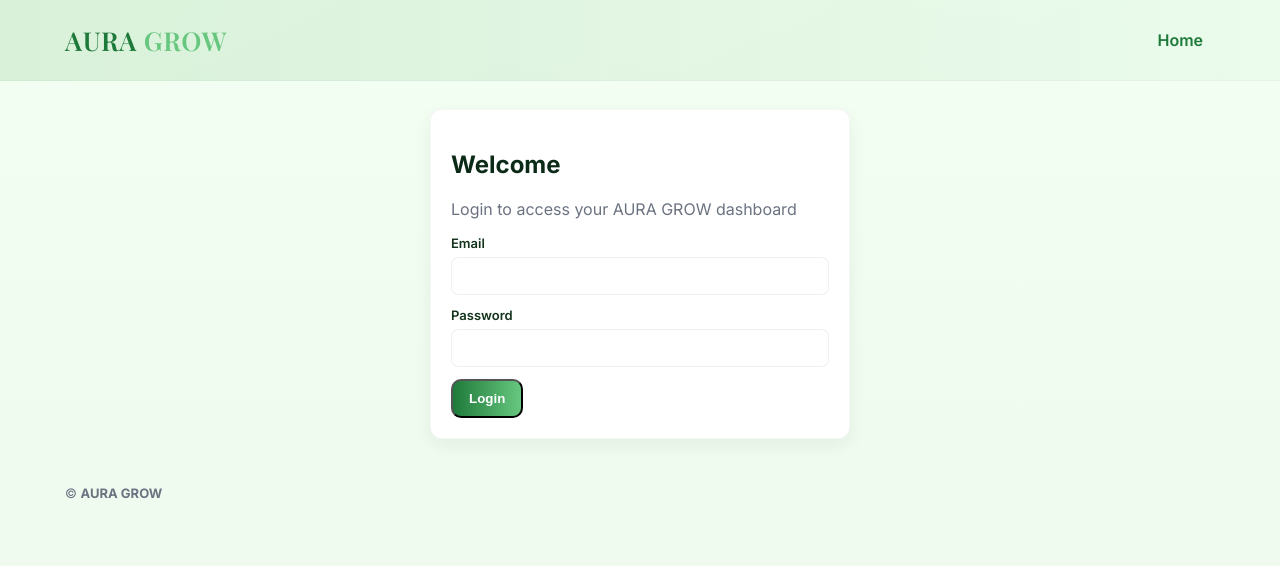
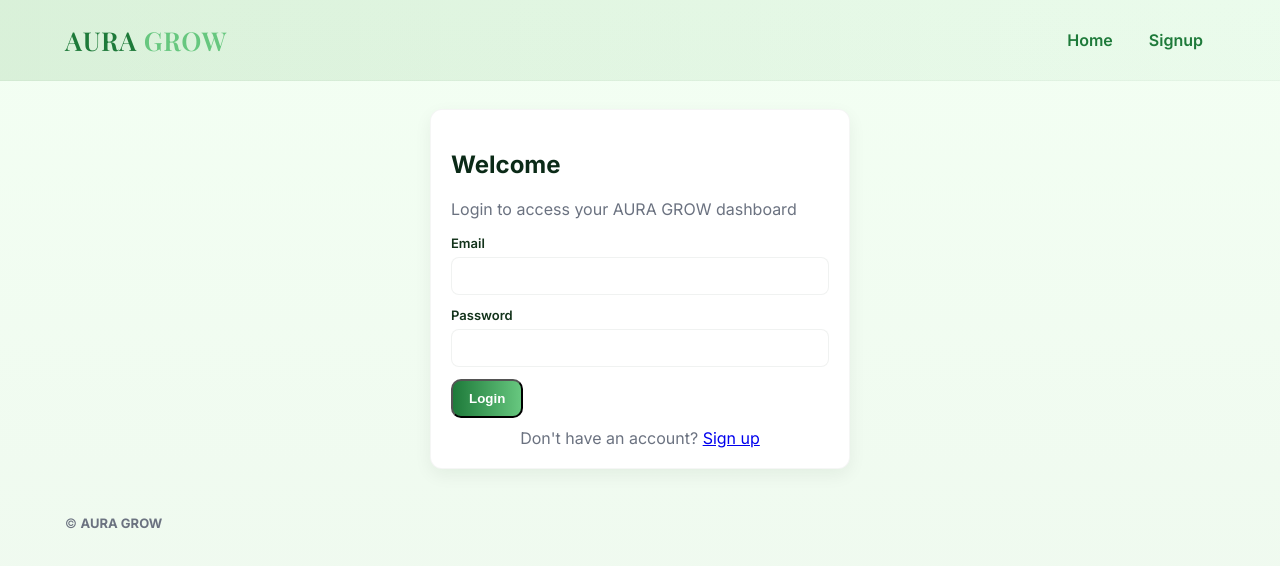
Before and after one commit to ammanthakur/AURA-GROW, a website: page frontend/login.html in a window 1280 px wide. Drawn offline with nearby package versions, Linux system fonts and the light colour scheme.

Commit message:
ui: restore signup link on login page

```diff
--- a/frontend/login.html
+++ b/frontend/login.html
@@ -19,6 +19,7 @@
         </div>
         <nav class="top-nav" aria-label="Main navigation">
           <a href="index.html" class="nav-link">Home</a>
+          <a href="signup.html" class="nav-link">Signup</a>
         </nav>
       </div>
     </header>
@@ -39,6 +40,9 @@
           <div class="form-actions">
             <button class="btn btn-primary" type="submit">Login</button>
           </div>
+          <div class="form-footer muted" style="margin-top:10px;text-align:center">
+            Don't have an account? <a href="signup.html" class="link">Sign up</a>
+          </div>
         </form>
       </div>
     </main>
```
